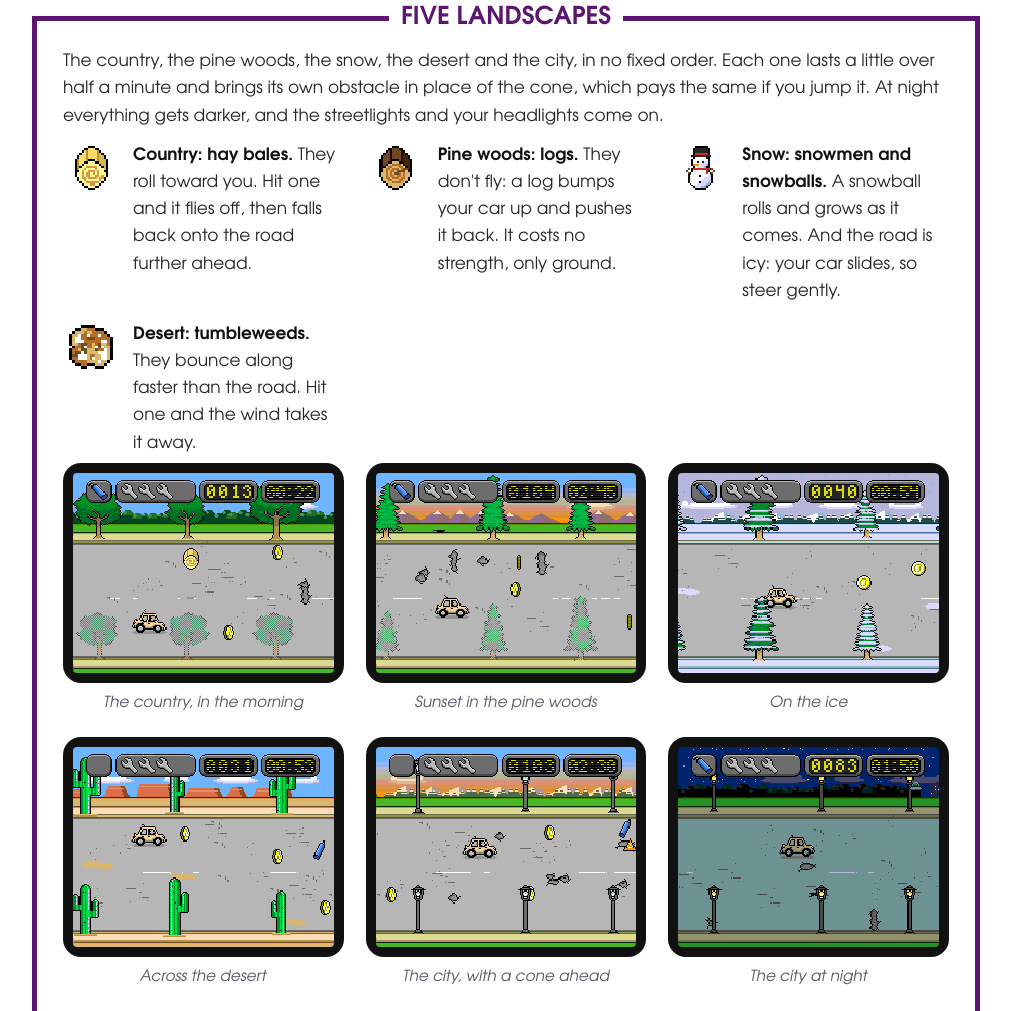
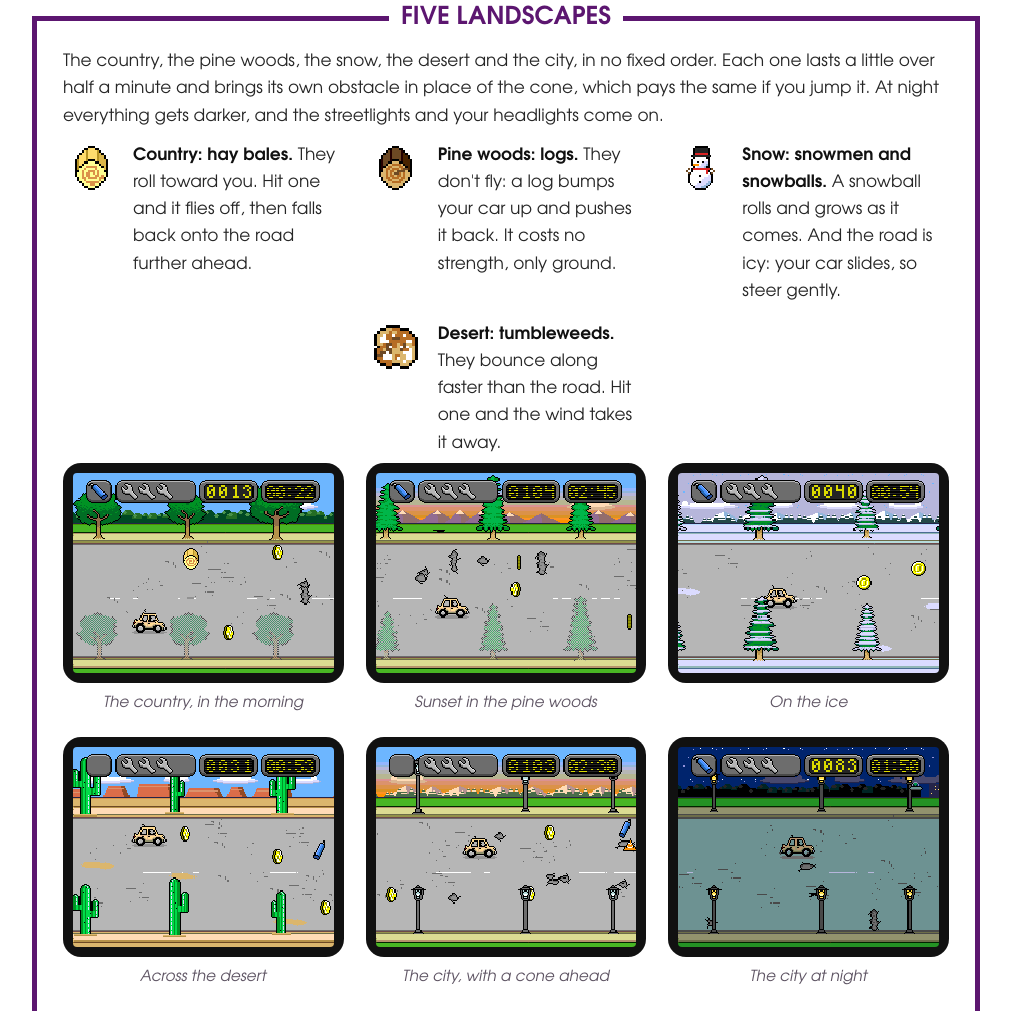
Before and after one commit to czayas/ripworx, a plain HTML site: page potholerush/next/index.html in a window 1280 px wide. Shown: the part 2085-3096 px from the top of the page, without its empty margins (134-1145 px from the left). Drawn offline with Linux system fonts and the light colour scheme.

Commit message:
Estilo del sitio: en los grupos de recuadros, la última fila incompleta va centrada
Co-Authored-By: Claude Opus 5.5 <noreply@anthropic.com>
Claude-Session: https://claude.ai/code/session_015651xgSQn4bD566GBN6JaP

```diff
--- a/estilo.css
+++ b/estilo.css
@@ -78,13 +78,23 @@ figcaption { font-style: italic; font-size: .9rem; color: var(--tenue); text-ali
 .portada-juego .tele { max-width: 560px; }
 
 /* los objetos de la ruta, con sus sprites */
-.objetos { list-style: none; padding: 0; margin: 6px 0 0; display: grid;
-           grid-template-columns: repeat(auto-fit, minmax(270px, 1fr)); gap: 16px 28px; }
+/* Estilo del sitio (Carlos, 20/11/2026): en los grupos de recuadros (objetos, galerías, tarjetas),
+   si la última fila queda incompleta, va centrada. Tres por fila en la PC, dos en pantallas medianas
+   y uno en el celular. */
+.objetos { list-style: none; padding: 0; margin: 6px 0 0; display: flex; flex-wrap: wrap;
+           justify-content: center; gap: 16px 28px; }
+.objetos > li { flex: 0 1 calc((100% - 56px) / 3); min-width: 0; }
 .objetos li { display: grid; grid-template-columns: 56px 1fr; gap: 14px; align-items: start; max-width: none; }
 .objetos img { width: 56px; height: 44px; object-fit: contain; image-rendering: pixelated; margin-top: 4px; }
 
 /* galería de pantallas */
-.galeria { display: grid; grid-template-columns: repeat(auto-fit, minmax(270px, 1fr)); gap: 22px; margin-top: 6px; }
+.galeria { display: flex; flex-wrap: wrap; justify-content: center; gap: 22px; margin-top: 6px; }
+.galeria > * { flex: 0 1 calc((100% - 44px) / 3); min-width: 0; }
+@media (max-width: 979px) {
+  .objetos > li { flex-basis: calc((100% - 28px) / 2); }
+  .galeria > * { flex-basis: calc((100% - 22px) / 2); }
+}
+@media (max-width: 619px) { .objetos > li, .galeria > * { flex-basis: 100%; } }
 .galeria .tele { padding: 10px; border-radius: 18px; }
 
 /* autos */
```
